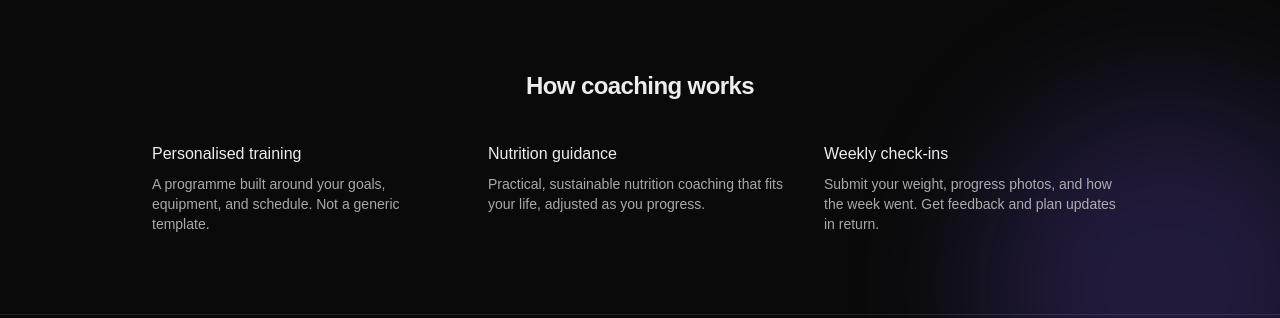
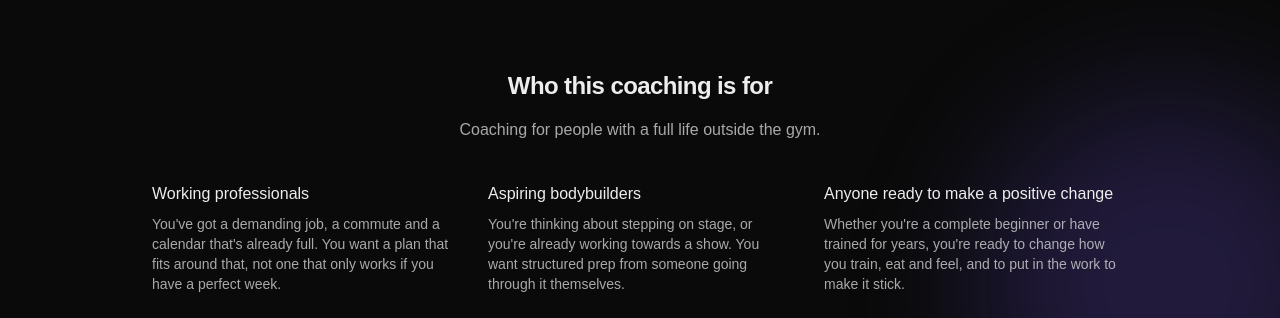
Before and after one commit to MRTNNC/coaching-business, a Next.js app: page / in a window 1280 px wide. Shown: the part 482-800 px from the top of the page. Built offline with nearby package versions, Linux system fonts and the light colour scheme; no server answers.

Commit message:
Add Who this coaching is for section to the home page

```diff
--- a/src/app/(marketing)/page.tsx
+++ b/src/app/(marketing)/page.tsx
@@ -15,6 +15,24 @@ const services = [
     title: "Weekly check-ins",
     description:
       "Submit your weight, progress photos, and how the week went. Get feedback and plan updates in return.",
+  },
+];
+
+const audiences = [
+  {
+    title: "Working professionals",
+    description:
+      "You've got a demanding job, a commute and a calendar that's already full. You want a plan that fits around that, not one that only works if you have a perfect week.",
+  },
+  {
+    title: "Aspiring bodybuilders",
+    description:
+      "You're thinking about stepping on stage, or you're already working towards a show. You want structured prep from someone going through it themselves.",
+  },
+  {
+    title: "Anyone ready to make a positive change",
+    description:
+      "Whether you're a complete beginner or have trained for years, you're ready to change how you train, eat and feel, and to put in the work to make it stick.",
   },
 ];
 
@@ -42,6 +60,27 @@ export default function HomePage() {
           >
             See pricing
           </Link>
+        </div>
+      </section>
+
+      <section className="border-t border-black/10 dark:border-white/10">
+        <div className="mx-auto max-w-5xl px-6 py-20">
+          <h2 className="text-center text-2xl font-semibold tracking-tight">
+            Who this coaching is for
+          </h2>
+          <p className="mx-auto mt-4 max-w-xl text-center text-foreground/70">
+            Coaching for people with a full life outside the gym.
+          </p>
+          <div className="mt-10 grid gap-8 sm:grid-cols-3">
+            {audiences.map((audience) => (
+              <div key={audience.title}>
+                <h3 className="font-medium">{audience.title}</h3>
+                <p className="mt-2 text-sm text-foreground/70">
+                  {audience.description}
+                </p>
+              </div>
+            ))}
+          </div>
         </div>
       </section>
 
```
